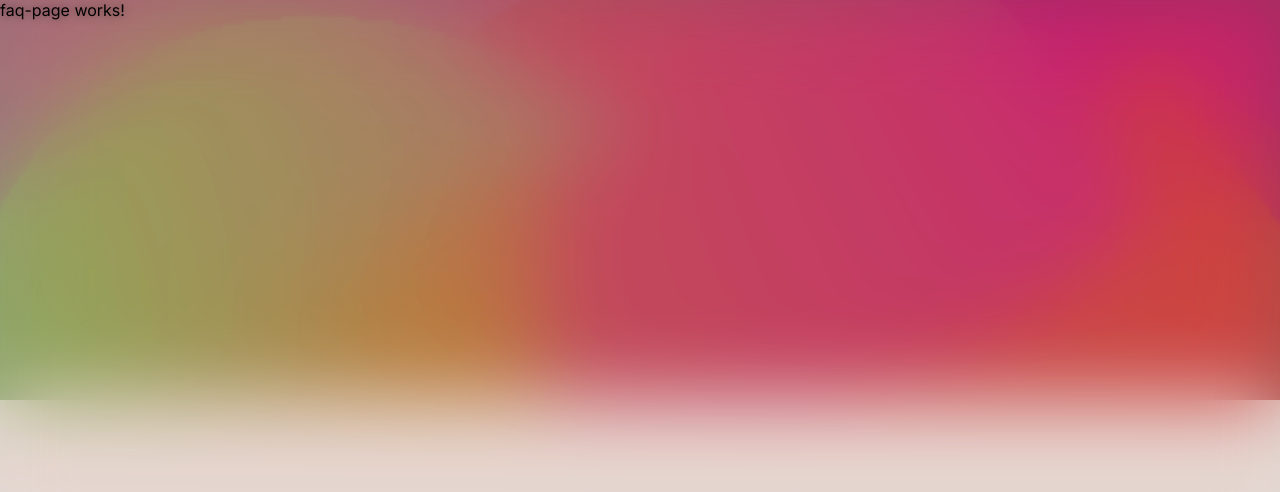
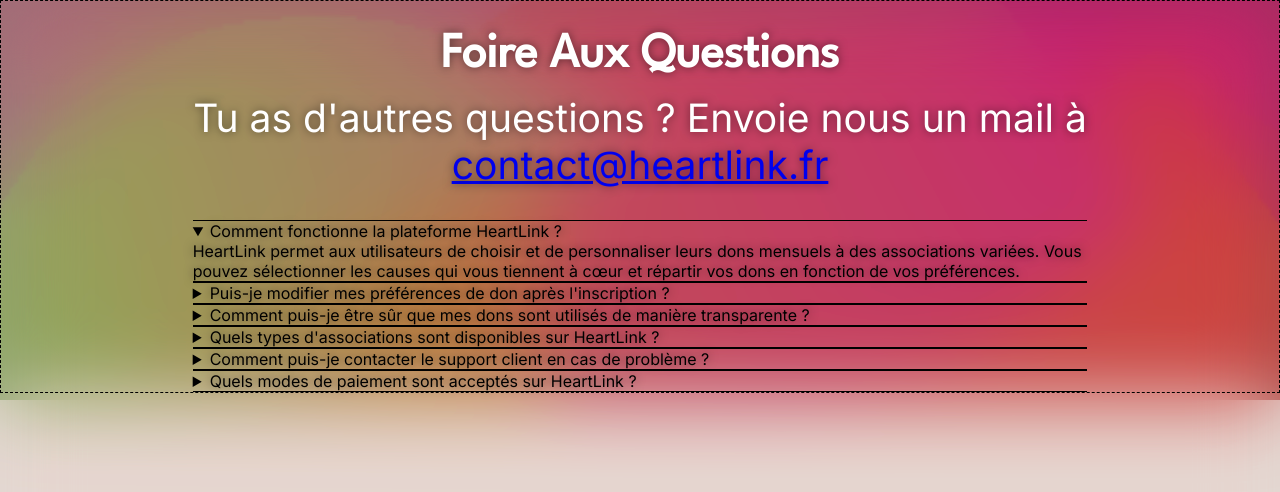
Before and after one commit to SachaWildCode/Projet-POEC, an Angular app: page /faq in a window 1280 px wide. Shown: the top 492 px of the page. Built offline with nearby package versions, Linux system fonts and the light colour scheme.

Commit message:
accordion wip

```diff
--- /dev/null
+++ b/src/app/components/faq/faq.component.html
@@ -0,0 +1,34 @@
+<main>
+  <section>
+    <h1>Foire Aux Questions</h1>
+    <h2>
+      Tu as d'autres questions ? Envoie nous un mail à
+      <a href="mailto:contact&#64;heartlink.fr">contact&#64;heartlink.fr</a>
+    </h2>
+  </section>
+  <section class="accordion">
+    <details open>
+      <summary>Comment fonctionne la plateforme HeartLink ?</summary>
+      <p>
+        HeartLink permet aux utilisateurs de choisir et de personnaliser leurs dons mensuels à des associations variées.
+        Vous pouvez sélectionner les causes qui vous tiennent à cœur et répartir vos dons en fonction de vos
+        préférences.
+      </p>
+    </details>
+    <details>
+      <summary>Puis-je modifier mes préférences de don après l'inscription ?</summary>
+    </details>
+    <details>
+      <summary>Comment puis-je être sûr que mes dons sont utilisés de manière transparente ?</summary>
+    </details>
+    <details>
+      <summary>Quels types d'associations sont disponibles sur HeartLink ?</summary>
+    </details>
+    <details>
+      <summary>Comment puis-je contacter le support client en cas de problème ?</summary>
+    </details>
+    <details>
+      <summary>Quels modes de paiement sont acceptés sur HeartLink ?</summary>
+    </details>
+  </section>
+</main>
--- /dev/null
+++ b/src/app/components/faq/faq.component.scss
@@ -0,0 +1,35 @@
+main {
+  border-style: dashed;
+  border-color: #000;
+  border-width: 1px;
+  section {
+    width: 70%;
+    margin: 0 auto;
+    margin-top: 2rem;
+    h1 {
+      margin-bottom: 1rem;
+      text-align: center;
+      color: var(--color-white);
+      animation: slideIn 1s ease-in-out forwards;
+      opacity: 0;
+    }
+    h2 {
+      margin-bottom: 1rem;
+      text-align: center;
+      color: var(--color-white);
+      font-weight: 300;
+      animation: slideIn 1s ease-in-out forwards;
+      animation-delay: 0.2s;
+      opacity: 0;
+    }
+
+    details {
+      border-bottom: 1px solid #000;
+      border-top: 1px solid #000;
+      summary {
+      }
+      p {
+      }
+    }
+  }
+}
--- a/src/app/pages/faq-page/faq-page.component.html
+++ b/src/app/pages/faq-page/faq-page.component.html
@@ -1 +1 @@
-<p>faq-page works!</p>
+<app-faq></app-faq>
--- a/src/app/pages/faq-page/faq-page.component.ts
+++ b/src/app/pages/faq-page/faq-page.component.ts
@@ -1,9 +1,10 @@
 import { Component } from '@angular/core';
+import { FaqComponent } from '../../components/faq/faq.component';
 
 @Component({
   selector: 'app-faq-page',
   standalone: true,
-  imports: [],
+  imports: [FaqComponent],
   templateUrl: './faq-page.component.html',
   styleUrl: './faq-page.component.scss',
 })
```
Also changed, not shown: src/app/components/faq/faq.component.ts (added, +10 -0 lines), 1 other file (tests, documents, lock files or other folders).
